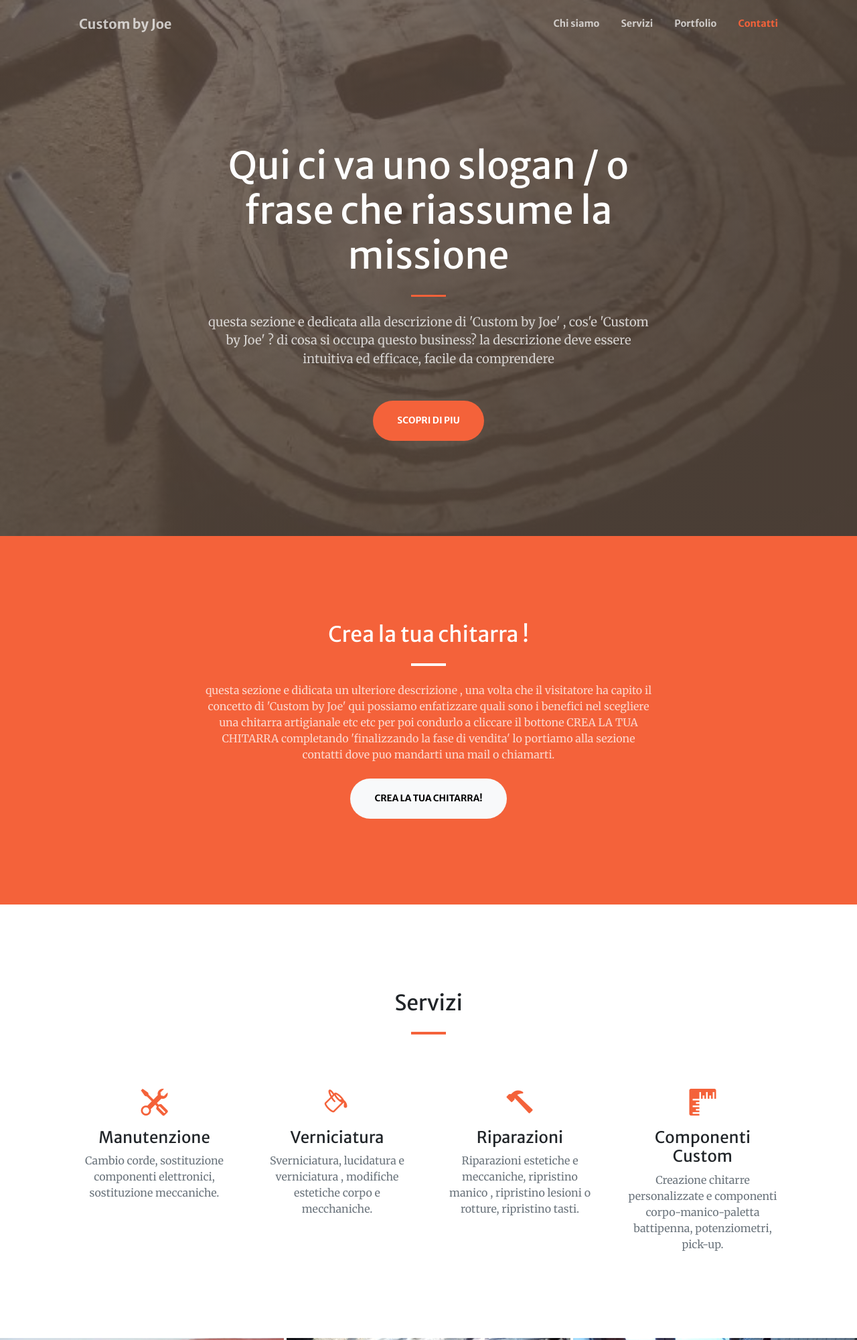
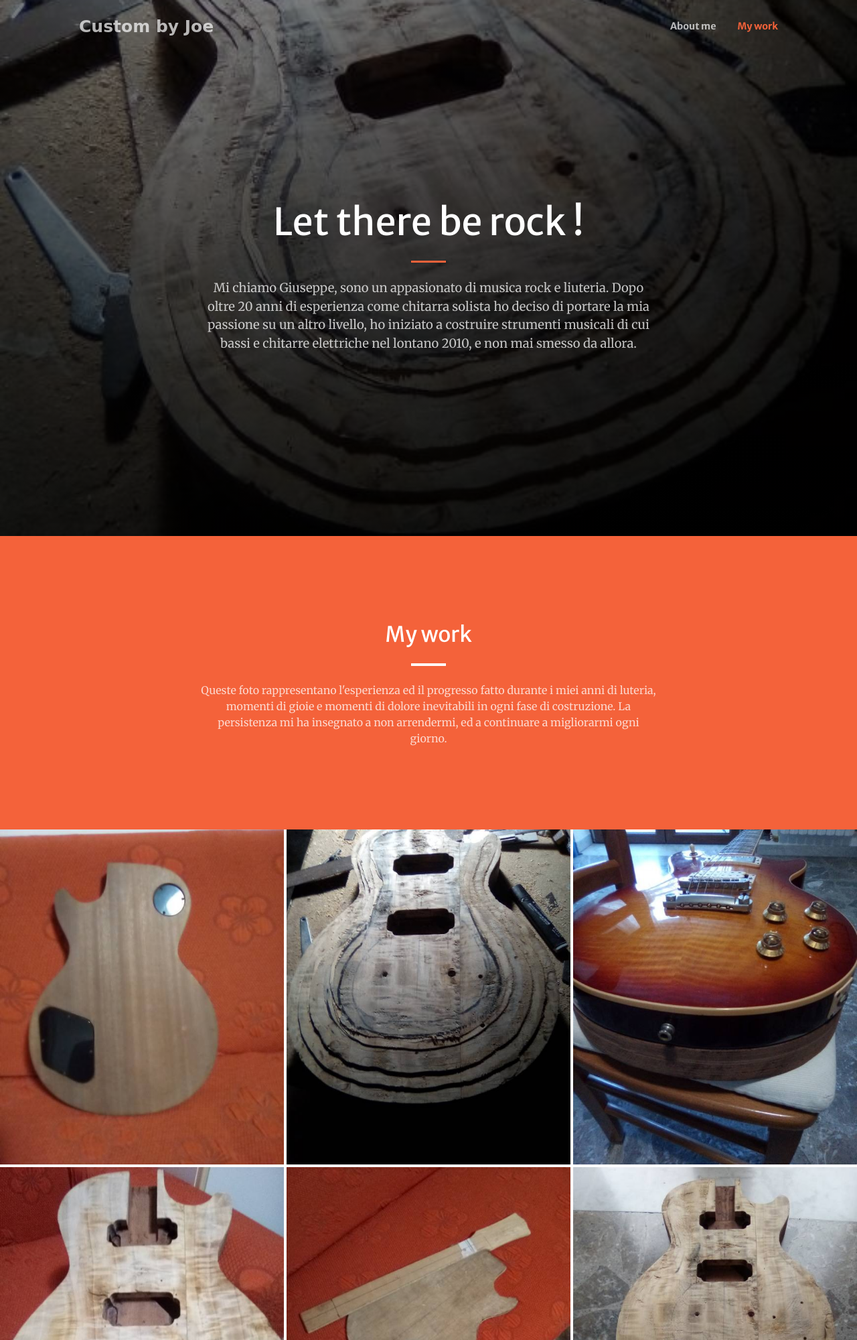
Before and after one commit to Niko-Ibakoo/guitar-project, a plain HTML site: page index.html in a window 1280 px wide. Shown: the top 2000 px of the page at 67% size. Drawn offline with nearby package versions, Linux system fonts and the light colour scheme; some packages are replaced by stand-ins of ours; a script that the page names is missing; a web font is replaced by a local one.

Commit message:
new final

```diff
--- a/index.html
+++ b/index.html
@@ -2,34 +2,77 @@
 <html lang="en">
   <head>
     <meta charset="utf-8" />
-        <meta name="viewport" content="width=device-width, initial-scale=1, shrink-to-fit=no" />
+    <meta
+      name="viewport"
+      content="width=device-width, initial-scale=1, shrink-to-fit=no"
+    />
     <meta name="description" content="" />
     <meta name="author" content="" />
     <title>Creative - Start Bootstrap Theme</title>
     <!-- Favicon-->
     <link rel="icon" type="image/x-icon" href="assets/favicon.ico" />
     <!-- Bootstrap Icons-->
-        <link href="https://cdn.jsdelivr.net/npm/bootstrap-icons@1.5.0/font/bootstrap-icons.css" rel="stylesheet" />
+    <link
+      href="https://cdn.jsdelivr.net/npm/bootstrap-icons@1.5.0/font/bootstrap-icons.css"
+      rel="stylesheet"
+    />
     <!-- Google fonts-->
-        <link href="https://fonts.googleapis.com/css?family=Merriweather+Sans:400,700" rel="stylesheet" />
-        <link href="https://fonts.googleapis.com/css?family=Merriweather:400,300,300italic,400italic,700,700italic" rel="stylesheet" type="text/css" />
+    <link
+      href="https://fonts.googleapis.com/css?family=Merriweather+Sans:400,700"
+      rel="stylesheet"
+    />
+    <link
+      href="https://fonts.googleapis.com/css?family=Merriweather:400,300,300italic,400italic,700,700italic"
+      rel="stylesheet"
+      type="text/css"
+    />
     <!-- SimpleLightbox plugin CSS-->
-        <link href="https://cdnjs.cloudflare.com/ajax/libs/SimpleLightbox/2.1.0/simpleLightbox.min.css" rel="stylesheet" />
+    <link
+      href="https://cdnjs.cloudflare.com/ajax/libs/SimpleLightbox/2.1.0/simpleLightbox.min.css"
+      rel="stylesheet"
+    />
     <!-- Core theme CSS (includes Bootstrap)-->
     <link href="css/styles.css" rel="stylesheet" />
+    <link rel="preconnect" href="https://fonts.googleapis.com" />
+    <link rel="preconnect" href="https://fonts.gstatic.com" crossorigin />
+    <link
+      href="https://fonts.googleapis.com/css2?family=Lobster+Two:ital,wght@1,400;1,700&family=Montserrat:wght@400;500&family=Solitreo&family=Tilt+Neon&display=swap"
+      rel="stylesheet"
+    />
   </head>
   <body id="page-top">
     <!-- Navigation-->
-        <nav class="navbar navbar-expand-lg navbar-light fixed-top py-3" id="mainNav">
-            <div class="container px-4 px-lg-5">
-                <a class="navbar-brand" href="#page-top">Custom by Joe</a>
-                <button class="navbar-toggler navbar-toggler-right" type="button" data-bs-toggle="collapse" data-bs-target="#navbarResponsive" aria-controls="navbarResponsive" aria-expanded="false" aria-label="Toggle navigation"><span class="navbar-toggler-icon"></span></button>
+    <nav
+      class="navbar navbar-expand-lg navbar-light fixed-top py-3"
+      id="mainNav"
+    >
+      <div class="container px-5 px-lg-5">
+        <a style="font-family: 'Tilt Neon', cursive; font-size:25px ;" class="navbar-brand" href="#page-top">Custom by Joe</a>
+        <button
+          class="navbar-toggler navbar-toggler-right"
+          type="button"
+          data-bs-toggle="collapse"
+          data-bs-target="#navbarResponsive"
+          aria-controls="navbarResponsive"
+          aria-expanded="false"
+          aria-label="Toggle navigation"
+        >
+          <span class="navbar-toggler-icon"></span>
+        </button>
         <div class="collapse navbar-collapse" id="navbarResponsive">
           <ul class="navbar-nav ms-auto my-2 my-lg-0">
-                        <li class="nav-item"><a class="nav-link" href="#about">Chi siamo</a></li>
-                        <li class="nav-item"><a class="nav-link" href="#services">Servizi</a></li>
-                        <li class="nav-item"><a class="nav-link" href="#portfolio">Portfolio</a></li>
-                        <li class="nav-item"><a class="nav-link" href="#contact">Contatti</a></li>
+            <li  class="nav-item">
+              <a class="nav-link" href="#about">About me</a>
+            </li>
+            <li class="nav-item">
+              <a class="nav-link" href="#portfolio">My work</a>
+            </li>
+            <!-- <li class="nav-item">
+              <a class="nav-link" href="#portfolio">Portfolio</a>
+            </li> -->
+            <!-- <li class="nav-item">
+              <a class="nav-link" href="#contact">Contatti</a>
+            </li> -->
           </ul>
         </div>
       </div>
@@ -37,77 +80,57 @@
     <!-- Masthead-->
     <header class="masthead">
       <div class="container px-4 px-lg-5 h-100">
-                <div class="row gx-4 gx-lg-5 h-100 align-items-center justify-content-center text-center">
+        <div
+          class="row gx-4 gx-lg-5 h-100 align-items-center justify-content-center text-center"
+        >
           <div class="col-lg-8 align-self-end">
-                        <h1 class="text-white font-weight-bold">Qui ci va uno slogan / o frase che riassume la missione</h1>
+            <h1 class="text-white font-weight-bold">
+              Let there be rock !
+            </h1>
             <hr class="divider" />
           </div>
           <div class="col-lg-8 align-self-baseline">
-                        <p class="text-white-75 mb-5">questa sezione e dedicata alla descrizione di 'Custom by Joe' , cos'e 'Custom by Joe' ? di cosa si occupa questo business? la descrizione deve essere intuitiva ed efficace, facile da comprendere</p>
-                        <a class="btn btn-primary btn-xl" href="#about">Scopri Di Piu</a>
+            <p class="text-white-75 mb-5">
+             Mi chiamo Giuseppe, sono un appasionato di musica rock e liuteria.
+             Dopo oltre 20 anni di esperienza come chitarra solista ho deciso di portare la mia passione su un altro livello,
+             ho iniziato a costruire strumenti musicali di cui bassi e chitarre elettriche nel lontano 2010, e non mai smesso da allora.
+            </p>
           </div>
         </div>
       </div>
     </header>
     <!-- About-->
-        <section class="page-section bg-primary" id="about">
+    <section style="padding-bottom: 100px;" class="page-section bg-primary" id="about">
       <div class="container px-4 px-lg-5">
         <div class="row gx-4 gx-lg-5 justify-content-center">
           <div class="col-lg-8 text-center">
-                        <h2 class="text-white mt-0">Crea la tua chitarra !</h2>
+            <h2 class="text-white mt-0">My work</h2>
             <hr class="divider divider-light" />
-                        <p class="text-white-75 mb-4">questa sezione e didicata un ulteriore descrizione , una volta che il visitatore ha capito il concetto di 'Custom by Joe' qui possiamo enfatizzare quali sono i benefici nel scegliere una chitarra artigianale etc etc
-                            per poi condurlo a cliccare il bottone CREA LA TUA CHITARRA completando 'finalizzando la fase di vendita' lo portiamo alla sezione contatti dove puo mandarti una mail o chiamarti.
+            <p class="text-white-75 mb-4">
+              Queste foto rappresentano l'esperienza ed il progresso fatto durante i miei anni di luteria, momenti di gioie e momenti di dolore inevitabili in ogni fase di costruzione.
+              La persistenza mi ha insegnato a non arrendermi, ed a continuare a migliorarmi ogni giorno.
             </p>
-                        <a class="btn btn-light btn-xl" href="#contact">Crea la tua chitarra!</a>
           </div>
         </div>
       </div>
     </section>
     <!-- Services-->
-        <section class="page-section" id="services">
-            <div class="container px-4 px-lg-5">
-                <h2 class="text-center mt-0">Servizi</h2>
-                <hr class="divider" />
-                <div class="row gx-4 gx-lg-5">
-                    <div class="col-lg-3 col-md-6 text-center">
-                        <div class="mt-5">
-                            <div class="mb-2"><i class="bi bi-tools fs-1 text-primary"></i></div>
-                            <h3 class="h4 mb-2">Manutenzione</h3>
-                            <p class="text-muted mb-0">Cambio corde, sostituzione componenti elettronici, sostituzione meccaniche.</p>
-                        </div>
-                    </div>
-                    <div class="col-lg-3 col-md-6 text-center">
-                        <div class="mt-5">
-                            <div class="mb-2"><i class="bi bi-paint-bucket fs-1 text-primary"></i></div>
-                            <h3 class="h4 mb-2">Verniciatura</h3>
-                            <p class="text-muted mb-0">Sverniciatura, lucidatura e verniciatura , modifiche estetiche corpo e mecchaniche.</p>
-                        </div>
-                    </div>
-                    <div class="col-lg-3 col-md-6 text-center">
-                        <div class="mt-5">
-                            <div class="mb-2"><i class="bi bi-hammer fs-1 text-primary"></i></div>
-                            <h3 class="h4 mb-2">Riparazioni</h3>
-                            <p class="text-muted mb-0">Riparazioni estetiche e meccaniche, ripristino manico , ripristino lesioni o rotture, ripristino tasti.</p>
-                        </div>
-                    </div>
-                    <div class="col-lg-3 col-md-6 text-center">
-                        <div class="mt-5">
-                            <div class="mb-2"><i class="bi bi-rulers fs-1 text-primary"></i></div>
-                            <h3 class="h4 mb-2">Componenti Custom</h3>
-                            <p class="text-muted mb-0">Creazione chitarre personalizzate e componenti corpo-manico-paletta battipenna, potenziometri, pick-up. </p>
-                        </div>
-                    </div>
-                </div>
-            </div>
-        </section>
+
     <!-- Portfolio-->
     <div id="portfolio">
       <div class="container-fluid p-0">
-                <div class="row g-1" >
+        <div class="row g-1">
           <div class="col-lg-4 col-sm-6">
-                        <a class="portfolio-box" href="assets/img/portfolio/fullsize/1.jpg" title="Project Name">
-                            <img class="img-fluid" src="assets/img/portfolio/thumbnails/1.jpg" alt="..." />
+            <a
+              class="portfolio-box"
+              href="assets/img/portfolio/fullsize/1.jpg"
+              title="Project Name"
+            >
+              <img
+                class="img-fluid"
+                src="assets/img/portfolio/thumbnails/1.jpg"
+                alt="..."
+              />
               <div class="portfolio-box-caption">
                 <div class="project-category text-white-50">Categoria</div>
                 <div class="project-name">Nome del progetto</div>
@@ -115,8 +138,16 @@
             </a>
           </div>
           <div class="col-lg-4 col-sm-6">
-                        <a class="portfolio-box" href="assets/img/portfolio/fullsize/2.jpg" title="Project Name">
-                            <img class="img-fluid" src="assets/img/portfolio/thumbnails/2.jpg" alt="..." />
+            <a
+              class="portfolio-box"
+              href="assets/img/portfolio/fullsize/2.jpg"
+              title="Project Name"
+            >
+              <img
+                class="img-fluid"
+                src="assets/img/portfolio/thumbnails/2.jpg"
+                alt="..."
+              />
               <div class="portfolio-box-caption">
                 <div class="project-category text-white-50">Categoria</div>
                 <div class="project-name">Nome del progetto</div>
@@ -124,8 +155,16 @@
             </a>
           </div>
           <div class="col-lg-4 col-sm-6">
-                        <a class="portfolio-box" href="assets/img/portfolio/fullsize/3.jpg" title="Project Name">
-                            <img class="img-fluid" src="assets/img/portfolio/thumbnails/3.jpg" alt="..." />
+            <a
+              class="portfolio-box"
+              href="assets/img/portfolio/fullsize/3.jpg"
+              title="Project Name"
+            >
+              <img
+                class="img-fluid"
+                src="assets/img/portfolio/thumbnails/3.jpg"
+                alt="..."
+              />
               <div class="portfolio-box-caption">
                 <div class="project-category text-white-50">Categoria</div>
                 <div class="project-name">Nome del progetto</div>
@@ -133,8 +172,16 @@
             </a>
           </div>
           <div class="col-lg-4 col-sm-6">
-                        <a class="portfolio-box" href="assets/img/portfolio/fullsize/4.jpg" title="Project Name">
-                            <img class="img-fluid" src="assets/img/portfolio/thumbnails/4.jpg" alt="..." />
+            <a
+              class="portfolio-box"
+              href="assets/img/portfolio/fullsize/4.jpg"
+              title="Project Name"
+            >
+              <img
+                class="img-fluid"
+                src="assets/img/portfolio/thumbnails/4.jpg"
+                alt="..."
+              />
               <div class="portfolio-box-caption">
                 <div class="project-category text-white-50">Categoria</div>
                 <div class="project-name">Nome del progetto</div>
@@ -142,8 +189,16 @@
             </a>
           </div>
           <div class="col-lg-4 col-sm-6">
-                        <a class="portfolio-box" href="assets/img/portfolio/fullsize/5.jpg" title="Project Name">
-                            <img class="img-fluid" src="assets/img/portfolio/thumbnails/5.jpg" alt="..." />
+            <a
+              class="portfolio-box"
+              href="assets/img/portfolio/fullsize/5.jpg"
+              title="Project Name"
+            >
+              <img
+                class="img-fluid"
+                src="assets/img/portfolio/thumbnails/5.jpg"
+                alt="..."
+              />
               <div class="portfolio-box-caption">
                 <div class="project-category text-white-50">Categoria</div>
                 <div class="project-name">Nome del progetto</div>
@@ -151,8 +206,16 @@
             </a>
           </div>
           <div class="col-lg-4 col-sm-6">
-                        <a class="portfolio-box" href="assets/img/portfolio/fullsize/6.jpg" title="Project Name">
-                            <img class="img-fluid" src="assets/img/portfolio/thumbnails/6.jpg" alt="..." />
+            <a
+              class="portfolio-box"
+              href="assets/img/portfolio/fullsize/6.jpg"
+              title="Project Name"
+            >
+              <img
+                class="img-fluid"
+                src="assets/img/portfolio/thumbnails/6.jpg"
+                alt="..."
+              />
               <div class="portfolio-box-caption p-3">
                 <div class="project-category text-white-50">Categoria</div>
                 <div class="project-name">Nome del progetto</div>
@@ -165,48 +228,53 @@
     <!-- Call to action-->
     <section class="page-section bg-dark text-white">
       <div class="container px-4 px-lg-5 text-center">
-                <h2 class="mb-4">"
-                    La differenza tra arte e artigianato non sta negli strumenti che tieni tra le mani, ma nell'impostazione mentale che li guida. Per l'artigiano il mestiere è fine a se stesso. Per te, l'artista, l'artigianato è il veicolo per esprimere la tua visione. L'artigianato è il bordo visibile dell'arte."</h2>
+        <h2 class="mb-4">
+          " La differenza tra arte e artigianato non sta negli strumenti che
+          tieni tra le mani, ma nell'impostazione mentale che li guida. Per
+          l'artigiano il mestiere è fine a se stesso. Per te, l'artista,
+          l'artigianato è il veicolo per esprimere la tua visione. L'artigianato
+          è il bordo visibile dell'arte."
+        </h2>
         <p>- David Bayles -</p>
       </div>
     </section>
     <!-- Contact-->
-        <section class="page-section" id="contact">
+    <!-- <section class="page-section" id="contact">
       <div class="container px-4 px-lg-5">
         <div class="row gx-4 gx-lg-5 justify-content-center">
           <div class="col-lg-8 col-xl-6 text-center">
             <h2 class="mt-0">Mettiamoci in contatto!</h2>
             <hr class="divider" />
-                        <p class="text-muted mb-5">Pronto per iniziare il tuo prossimo progetto con noi? Inviaci un messaggio o chiama e ti risponderemo il prima possibile!</p>
+            <p class="text-muted mb-5">
+              Hai qualche domanda
+            </p>
           </div>
         </div>
         <div class="row gx-4 gx-lg-5 justify-content-center mb-5">
           <div class="col-lg-6">
-                        <!-- * * * * * * * * * * * * * * *-->
-                        <!-- * * SB Forms Contact Form * *-->
-                        <!-- * * * * * * * * * * * * * * *-->
-                        <!-- This form is pre-integrated with SB Forms.-->
-                        <!-- To make this form functional, sign up at-->
-                        <!-- https://startbootstrap.com/solution/contact-forms-->
-                        <!-- to get an API token!-->
 
           </div>
         </div>
-                <div class="row  gx-lg-5 justify-content-center">
+        <div class="row gx-lg-5 justify-content-center">
           <div class="col-lg-4 text-center mb-5 mb-lg-0">
-                        <i class="bi bi-envelope fs-2 mb-3 text-muted"></i>
-                        <div>testemail@test.com</div>
+            <i class="bi bi-envelope fs-1 mb-3 text-muted"></i>
+            <div style="font-size: 22px;font-family: 'Trebuchet MS', 'Lucida Sans Unicode', 'Lucida Grande', 'Lucida Sans', Arial, sans-serif;">testemail@test.com</div>
           </div>
           <div class="col-lg-4 text-center mb-5 mb-lg-0">
-                        <i class="bi-phone fs-2 mb-3 text-muted"></i>
-                        <div>+39 (320) 713-7466</div>
+            <i class="bi-phone fs-1 mb-3 text-muted"></i>
+            <div style="font-size: 22px;font-family: 'Trebuchet MS', 'Lucida Sans Unicode', 'Lucida Grande', 'Lucida Sans', Arial, sans-serif;">+39 (320) 713-7466</div>
           </div>
         </div>
       </div>
-        </section>
+    </section> -->
     <!-- Footer-->
     <footer class="bg-light py-5">
-            <div class="container px-4 px-lg-5"><div class="fw-normal text-center text-muted">Copyright &copy; 2022 - Custom by Joe <br>-  made with <i class="bi bi-heart-fill"></i> by Domenico Germano</div></div>
+      <div class="container px-4 px-lg-5">
+        <div class="fw-normal text-center text-muted">
+           &copy; 2023 Custom by Joe All rights reserved.   <br />
+          developed by Domenico Germano
+        </div>
+      </div>
     </footer>
     <!-- Bootstrap core JS-->
     <script src="https://cdn.jsdelivr.net/npm/bootstrap@5.1.3/dist/js/bootstrap.bundle.min.js"></script>
```
Also changed, not shown: css/styles.css. Lines whose indentation alone changed are shown as unchanged.
